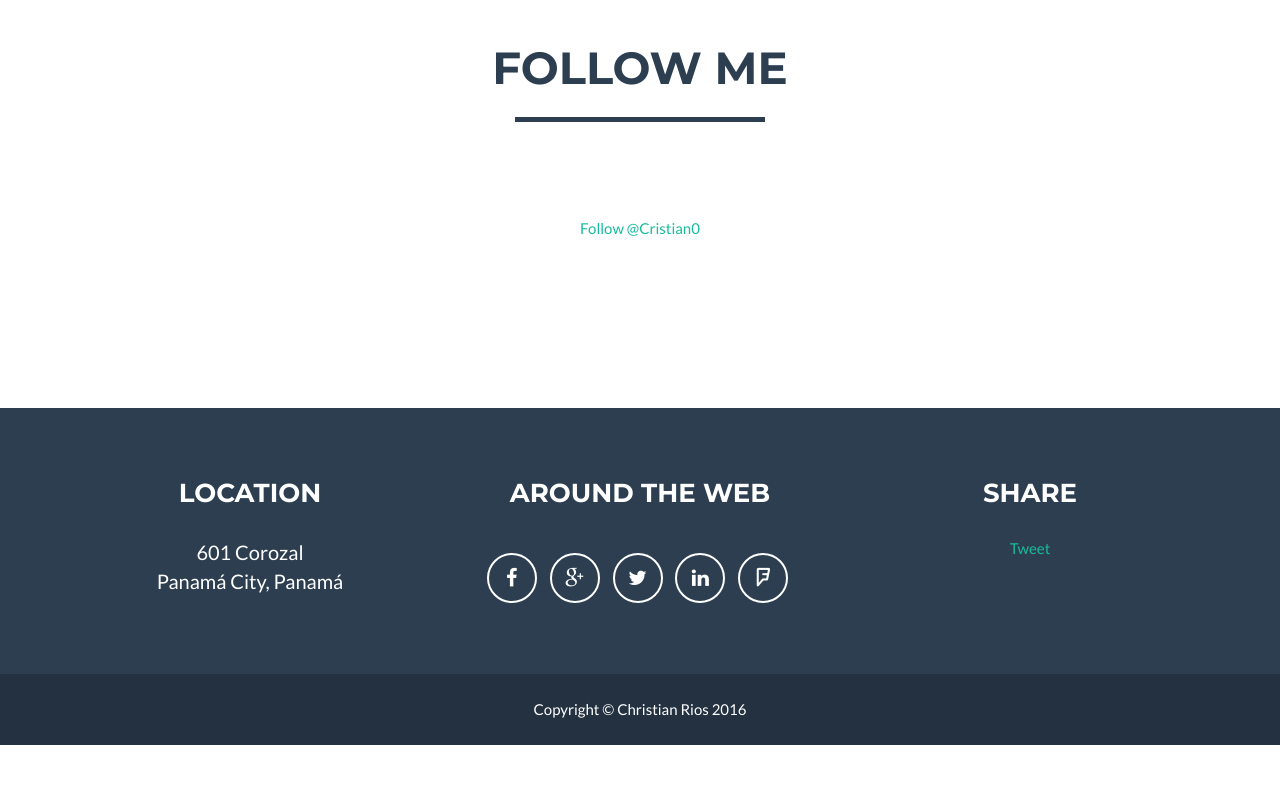
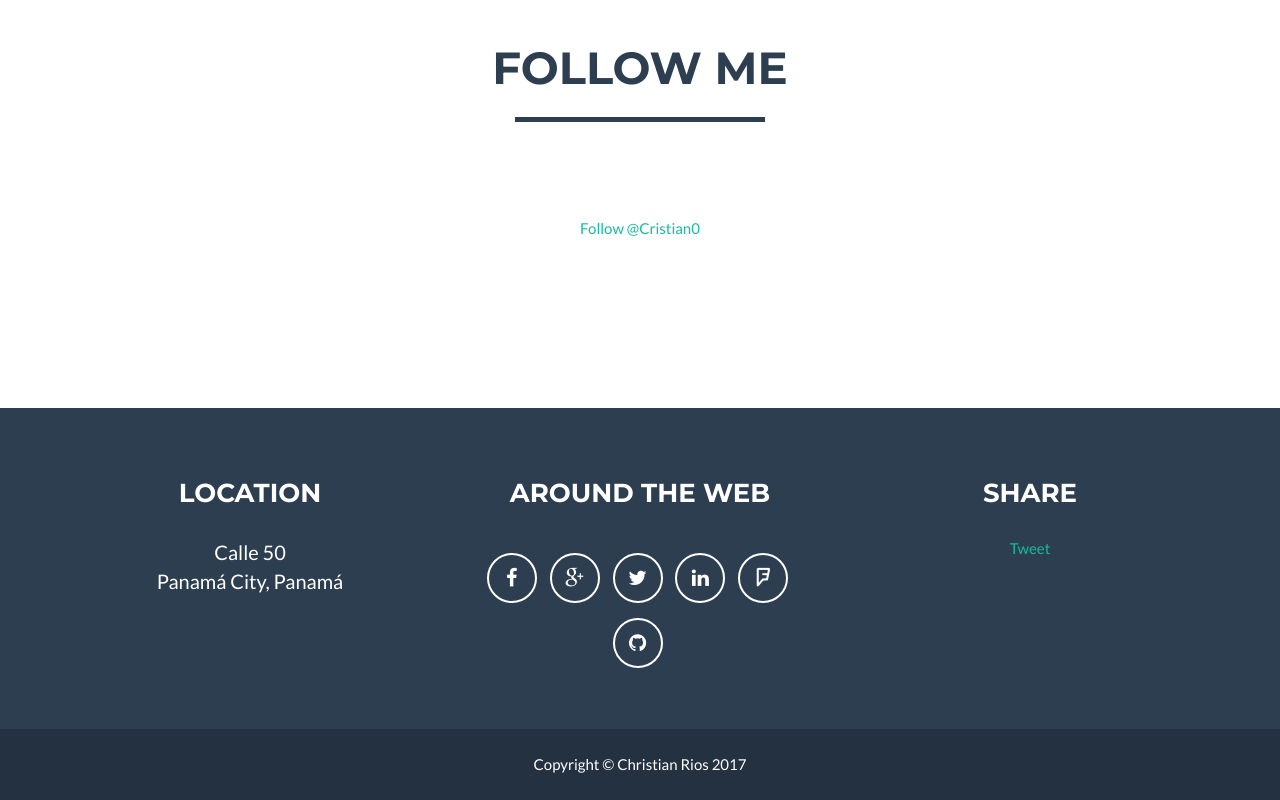
Before and after one commit to carios23/christianrios, a plain HTML site: page index.html in a window 1280 px wide. Shown: the part 2144-2944 px from the top of the page. Before the commit the page ends 2889 px from the top, so only its background shows below. Drawn offline with nearby package versions, Linux system fonts and the light colour scheme.

Commit message:
Add automatic date updates

```diff
--- a/index.html
+++ b/index.html
@@ -195,7 +195,7 @@
             </div>
             <div class="row">
                 <div class="col-lg-4 col-lg-offset-2">
-                    <p>Strong 10 years of experience as a .NET Web Developer. Responsible for design and implementation of features, resolving defects, creating reports and technical documentation for web applications. Technical management of junior developers. I have been a key resource in several long-term, challenging and time critical projects. My high quality deliverables have secured follow up work from several clients.</p>
+                    <p>Strong <script>document.write(new Date().getFullYear() - 2007)</script> years of experience as a .NET Web Developer. Responsible for design and implementation of features, resolving defects, creating reports and technical documentation for web applications. Technical management of junior developers. I have been a key resource in several long-term, challenging and time critical projects. My high quality deliverables have secured follow up work from several clients.</p>
                 </div>
                 <div class="col-lg-4">
                     <p>I have substantial experience in web development using the .NET Framework, C#, VB.NET, WCF, LINQ, Silverlight, SQL Server 2005/2008/2012, and SQL Server Reporting Services. Other technical skills include C/C++, ASP.NET, JavaScript, Windows Phone, jQuery, Java, CSS, Oracle DB, PL/SQL, and Crystal Reports.</p>
@@ -249,7 +249,7 @@
                 <div class="row">
                     <div class="footer-col col-md-4">
                         <h3>Location</h3>
-                        <p>601 Corozal<br>Panamá City, Panamá</p>
+                        <p>Calle 50<br>Panamá City, Panamá</p>
                     </div>
                     <div class="footer-col col-md-4">
                         <h3>Around the Web</h3>
@@ -269,9 +269,9 @@
                             <li>
                                 <a href="https://foursquare.com/cristian0" class="btn-social btn-outline"><i class="fa fa-fw fa-foursquare"></i></a>
                             </li>
-                            <!--<li>
-                                <a href="#" class="btn-social btn-outline"><i class="fa fa-fw fa-dribbble"></i></a>
-                            </li>-->
+                            <li>
+                                <a href="https://github.com/carios23" class="btn-social btn-outline"><i class="fa fa-fw fa-github"></i></a>
+                            </li>
                         </ul>
                     </div>
                     <div class="footer-col col-md-4">
@@ -294,8 +294,7 @@
             <div class="container">
                 <div class="row">
                     <div class="col-lg-12">
-                        Copyright &copy; Christian Rios 2016
-
+                        Copyright &copy; Christian Rios <script>document.write(new Date().getFullYear())</script>
                     </div>
                 </div>
             </div>
```
Also changed, not shown: 2 other files.
